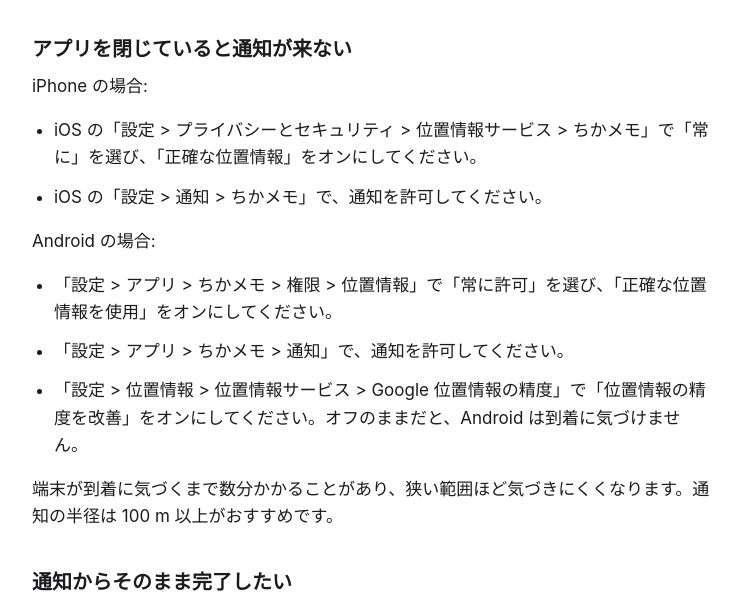
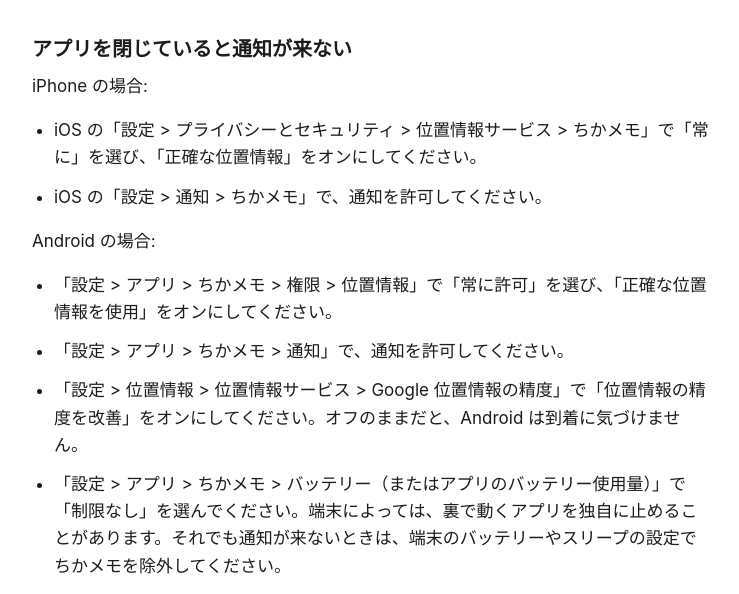
Before and after one commit to mickamy/LocateDo, a plain HTML site: page site/support-ja.html in a window 1280 px wide. Shown: the part 203-797 px from the top of the page, without its empty margins (268-1007 px from the left). Drawn offline with Linux system fonts and the light colour scheme.

Commit message:
docs(site): tell Android users to set StopBy's battery usage to Unrestricted when reminders don't arrive

```diff
--- a/site/support-ja.html
+++ b/site/support-ja.html
@@ -67,6 +67,7 @@
     <li>「設定 &gt; アプリ &gt; ちかメモ &gt; 権限 &gt; 位置情報」で「常に許可」を選び、「正確な位置情報を使用」をオンにしてください。</li>
     <li>「設定 &gt; アプリ &gt; ちかメモ &gt; 通知」で、通知を許可してください。</li>
     <li>「設定 &gt; 位置情報 &gt; 位置情報サービス &gt; Google 位置情報の精度」で「位置情報の精度を改善」をオンにしてください。オフのままだと、Android は到着に気づけません。</li>
+    <li>「設定 &gt; アプリ &gt; ちかメモ &gt; バッテリー（またはアプリのバッテリー使用量）」で「制限なし」を選んでください。端末によっては、裏で動くアプリを独自に止めることがあります。それでも通知が来ないときは、端末のバッテリーやスリープの設定でちかメモを除外してください。</li>
   </ul>
   <p>端末が到着に気づくまで数分かかることがあり、狭い範囲ほど気づきにくくなります。通知の半径は 100 m 以上がおすすめです。</p>
 
```
Also changed, not shown: site/support.html (+1 -0 lines).
